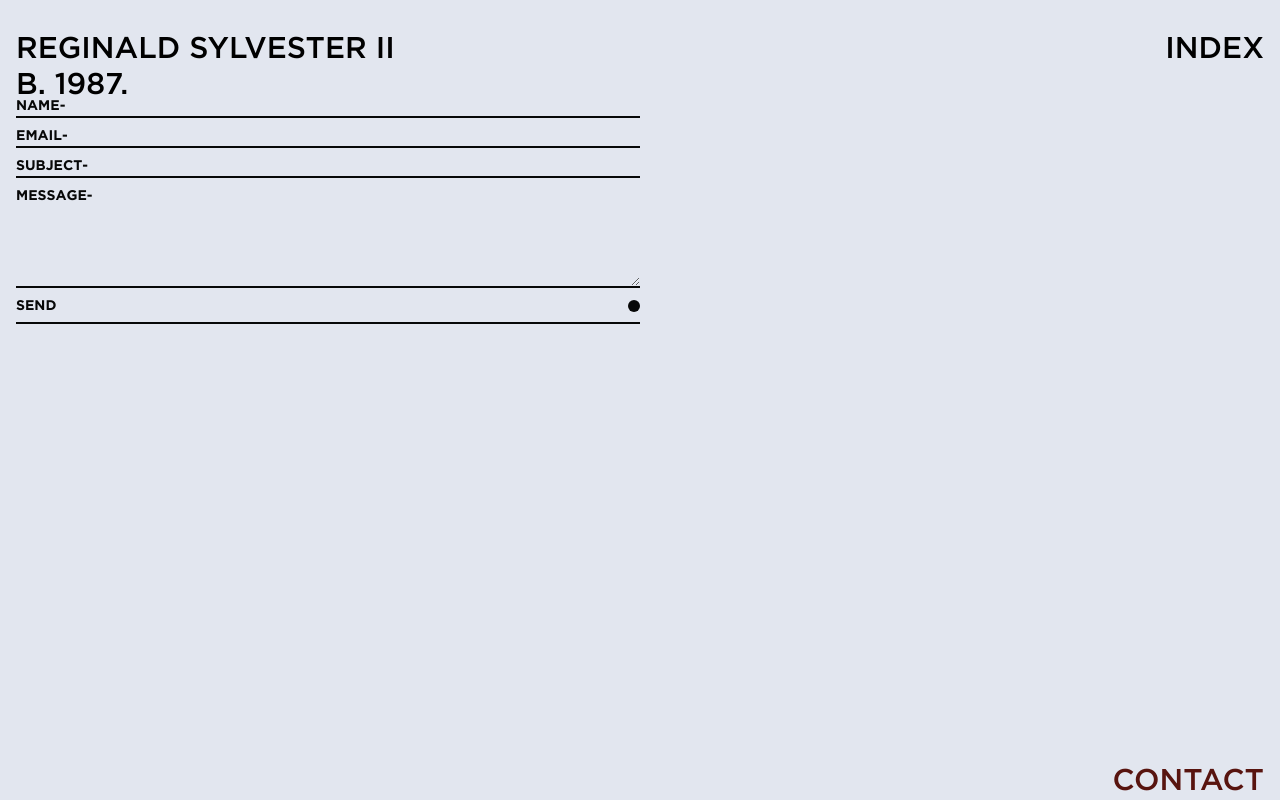
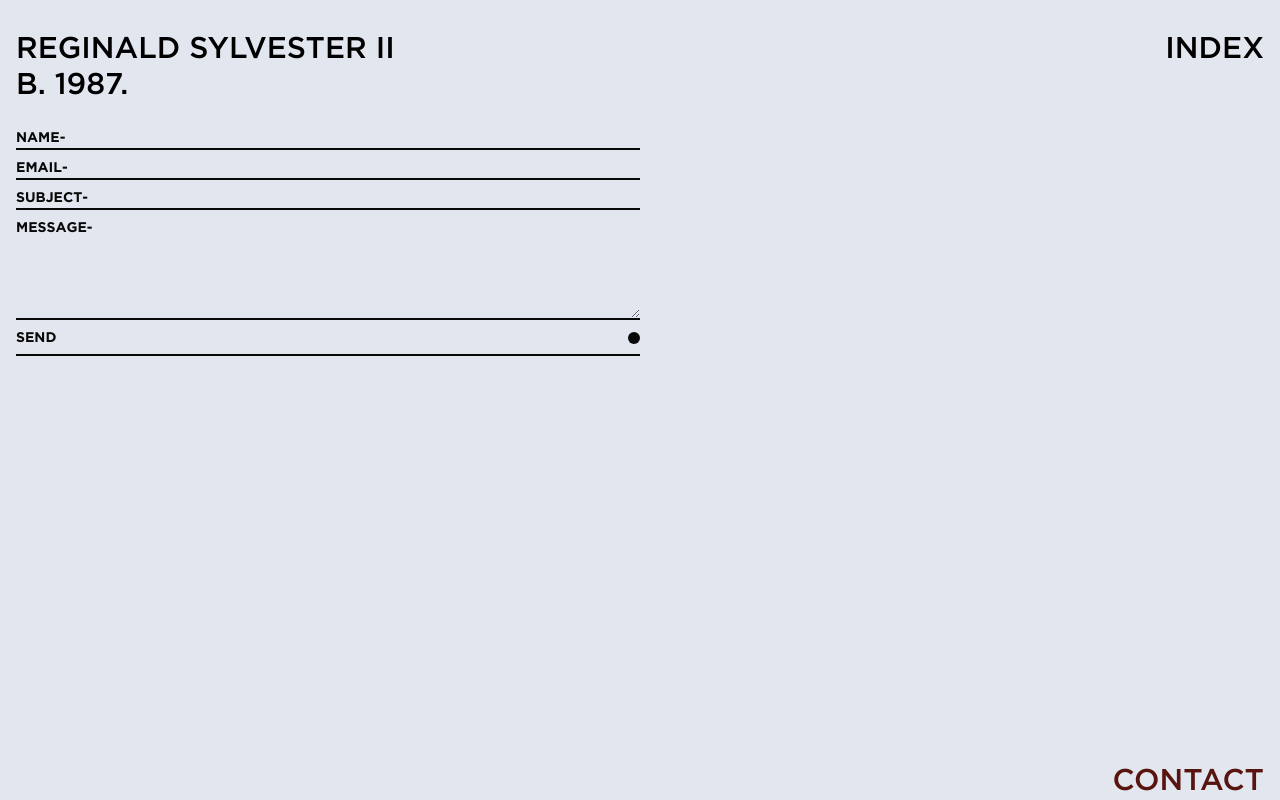
Before and after one commit to tmytrn/reginald-sylvester-ii, a Next.js app: page /contact in a window 1280 px wide. Built offline with nearby package versions, Linux system fonts and the light colour scheme.

Commit message:
more margins fixes

```diff
--- a/pages/about.js
+++ b/pages/about.js
@@ -32,7 +32,7 @@ const About = ({ data }) => {
         loaderDidRun={loaderDidRun}
         setLoaderDidRun={setLoaderDidRun}
       />
-      <div className="w-full md:w-1/2 px-4 pt-24 flex flex-col h-screen">
+      <div className="w-full md:w-1/2 px-4 pt-24 md:pt-32 flex flex-col h-screen">
         <Accordion title={"Bio"}>
           <div className="text-sm mt-4">
             <PortableText value={data.bio} />
--- a/pages/contact.js
+++ b/pages/contact.js
@@ -71,7 +71,7 @@ const Contact = ({}) => {
         animate={loaderDidRun ? "done" : "animate"}
         transition={{ ease: "easeOut", delay: 3, duration: 1.5 }}
       >
-        <div className="m-4 mt-24">
+        <div className="m-4 mt-24 md:mt-32">
           <form className="flex flex-col w-full md:w-1/2">
             <formgroup className={formGroupStyles}>
               <label htmlFor="name" className={labelStyles}>
```
